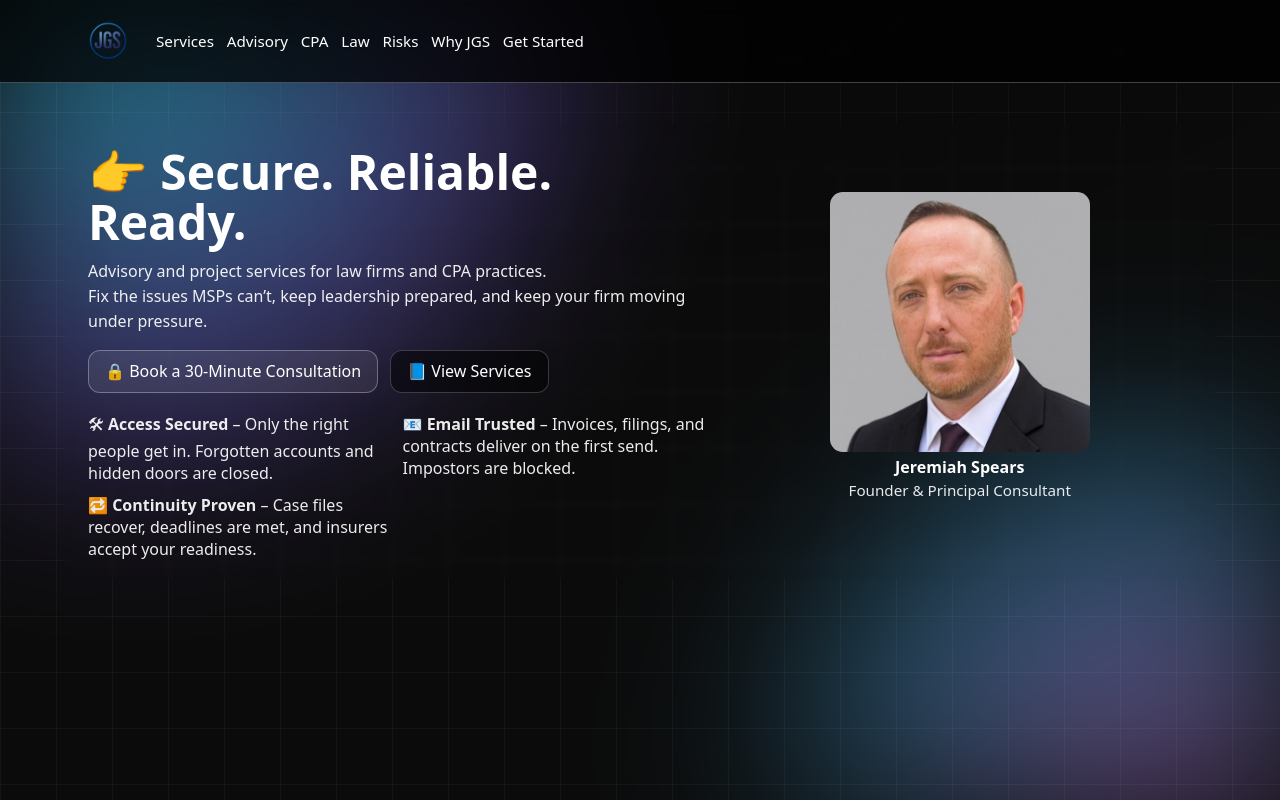
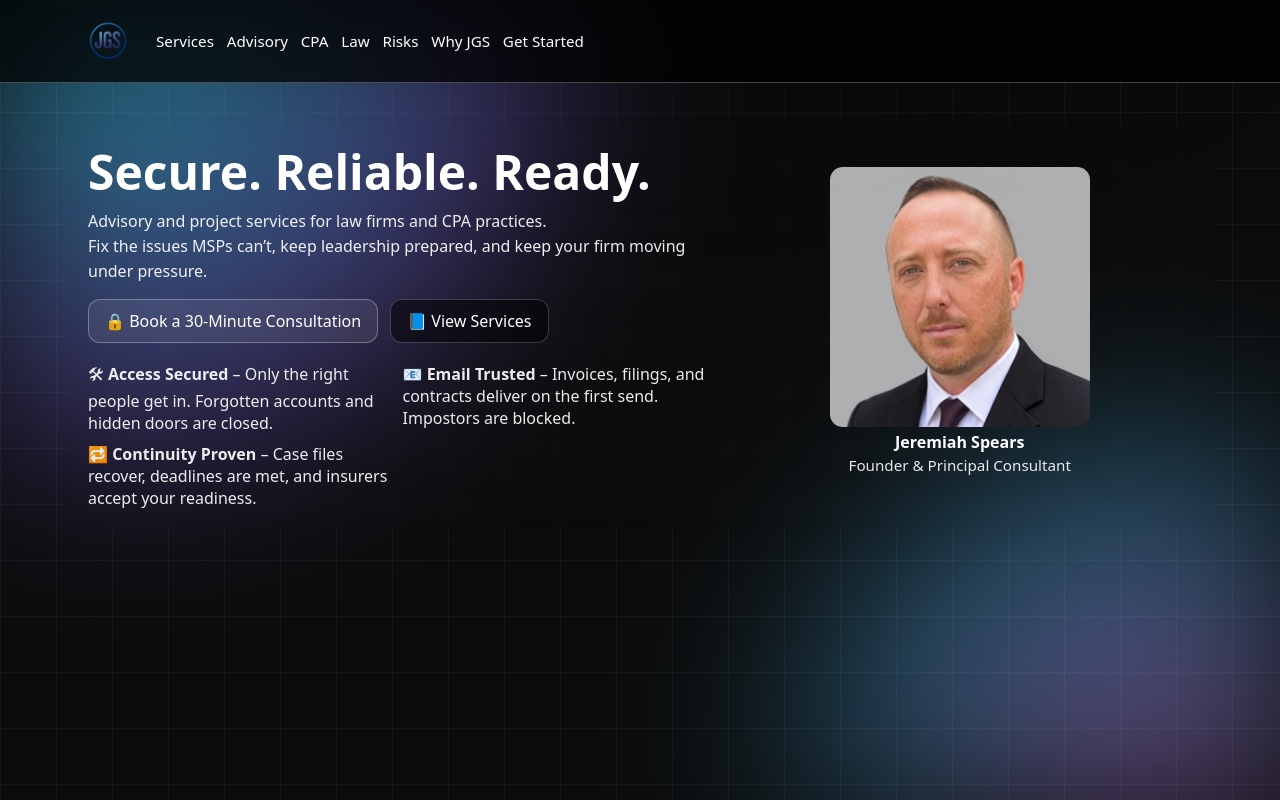
Before and after one commit to jspears80/jgs, a Next.js app: page / in a window 1280 px wide. Built offline with nearby package versions, Linux system fonts and the light colour scheme.

Commit message:
Update page.tsx

```diff
--- a/app/page.tsx
+++ b/app/page.tsx
@@ -140,7 +140,7 @@ export default function Page(){
             <div className="page" style={{display:'grid', gridTemplateColumns:'1.2fr .9fr', gap:'1.25rem'}}>
               {/* Left: Hero */}
               <div>
-                <h1 className="hero">👉 Secure. Reliable. Ready.</h1>
+                <h1 className="hero">Secure. Reliable. Ready.</h1>
                 <p className="lead">
                   Advisory and project services for law firms and CPA practices.<br />
                   Fix the issues MSPs can’t, keep leadership prepared, and keep your firm moving under pressure.
```
